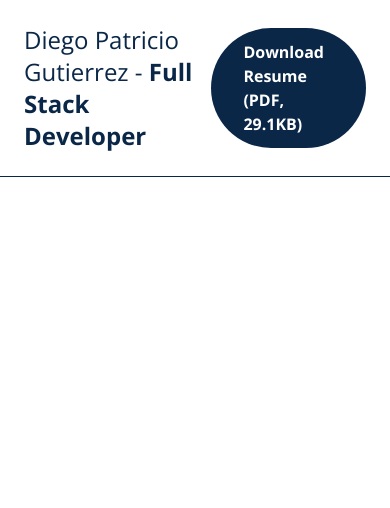
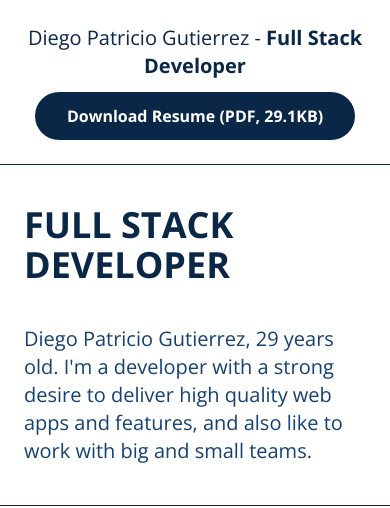
Before and after one commit to patricio-gutierrez/portfolio-tailwind, a website: page index.html in a window 390 px wide. Drawn offline with nearby package versions, Linux system fonts and the light colour scheme.

Commit message:
Added header

```diff
--- a/index.html
+++ b/index.html
@@ -22,18 +22,33 @@
     <!-- Nav Container -->
     <nav class="relative container mx-auto p-6 border-b border-b-darkerBlue">
       <!-- Flex Container For Items -->
-      <div class="flex items-center justify-between">
+      <div class="flex flex-col items-center justify-between lg:flex-row">
         <!-- Logo/Name -->
-        <h1 class="text-2xl text-darkerBlue">
+        <h1
+          class="text-xl text-darkerBlue text-center mb-3 lg:text-2xl lg:mb-0"
+        >
           Diego Patricio Gutierrez - <strong>Full Stack Developer</strong>
         </h1>
         <a
-          href="#"
-          class="px-8 py-3 font-bold text-white bg-darkerBlue rounded-full hover:opacity-70"
+          href="../pdfs/Diego_Patricio_Gutierrez_Lopez_Cano_Full_Stack_Developer.pdf"
+          class="px-8 py-3 font-bold text-white text-center bg-darkerBlue rounded-full hover:opacity-70"
           >Download Resume (PDF, 29.1KB)</a
         >
       </div>
     </nav>
-    <header class=""></header>
+    <header
+      class="flex flex-col container space-y-10 mx-auto my-10 px-6 lg:my-20 border-b border-b-darkerBlue"
+    >
+      <h1
+        class="max-w-md text-4xl font-bold uppercase text-darkerBlue md:max-w-2xl md:text-8xl"
+      >
+        Full Stack Developer
+      </h1>
+      <p class="pb-10 max-w-4xl text-xl text-lighterBlue md:text-2xl">
+        Diego Patricio Gutierrez, 29 years old. I'm a developer with a strong
+        desire to deliver high quality web apps and features, and also like to
+        work with big and small teams.
+      </p>
+    </header>
   </body>
 </html>
```
Also changed, not shown: css/style.css, 1 other file.
